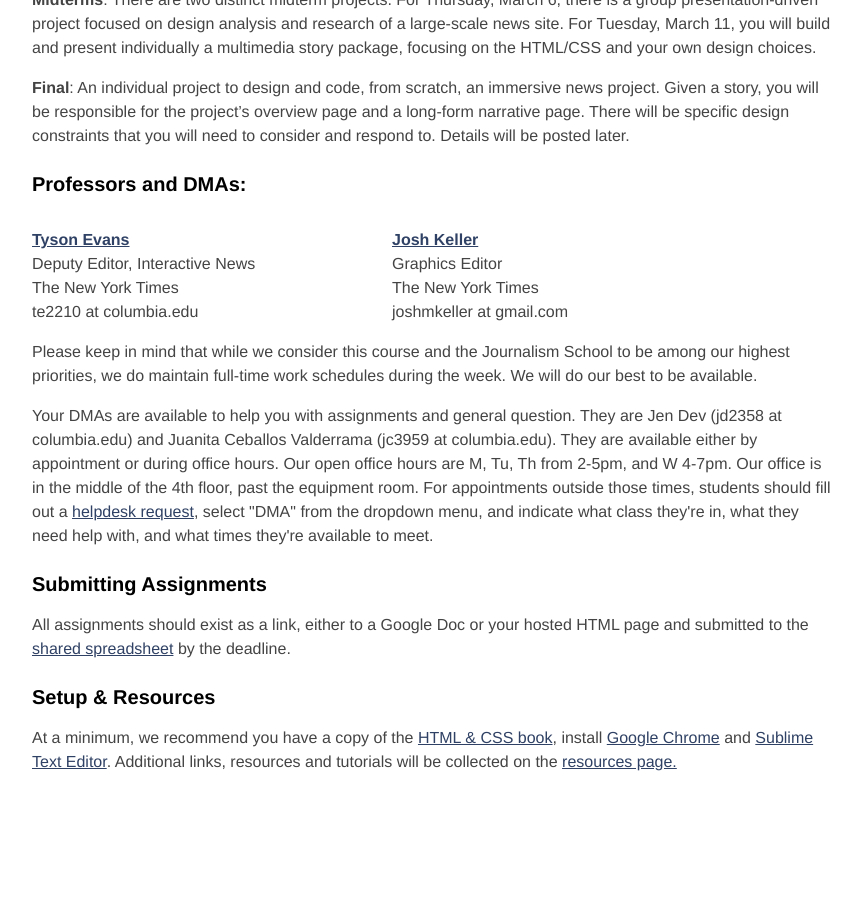
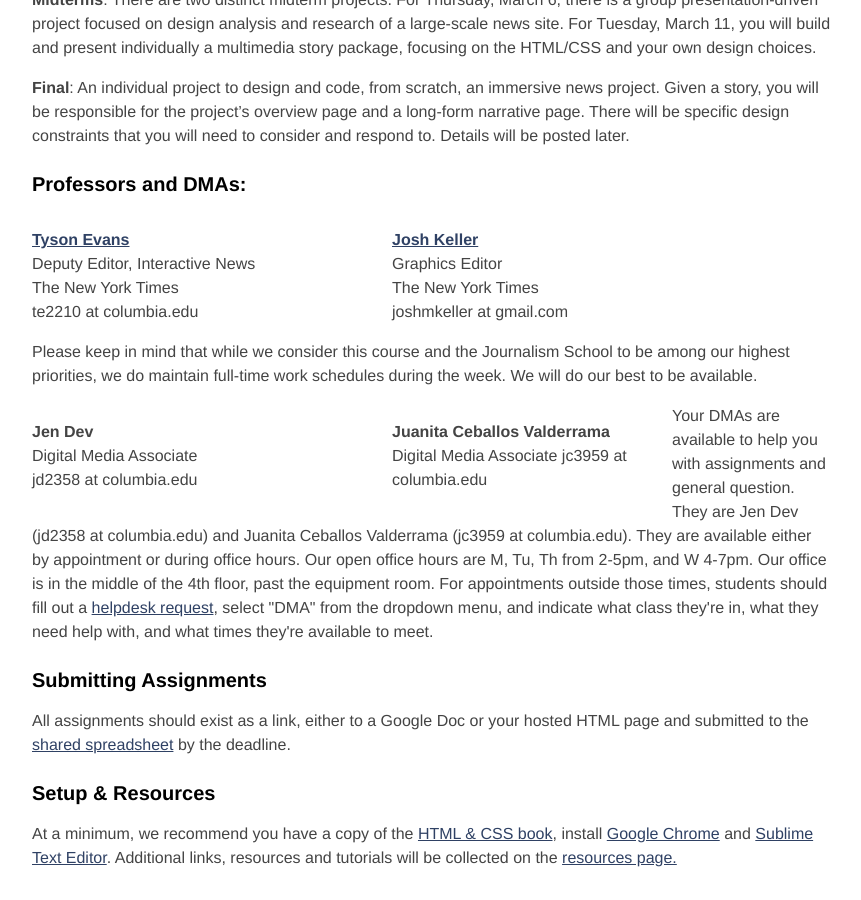
Before and after one commit to tysone/2014-columbia, a Jekyll site: the page built from index.html, in a window 1280 px wide and 900 px high, scrolled down 2298 px. Shown: the whole window, without its empty margins (248-1109 px from the left). Built offline with Jekyll 4.4.1, drawn with Linux system fonts in a browser that asks for light colours; before the commit the page ends 3102 px from its top, so only the background shows below that.

Commit message:
minor ch

```diff
--- a/index.html
+++ b/index.html
@@ -78,6 +78,14 @@ joshmkeller at gmail.com</p>
 
 <p style="clear: both;">Please keep in mind that while we consider this course and the Journalism School to be among our highest priorities, we do maintain full-time work schedules during the week. We will do our best to be available.</p>
 
+<p style="float: left; width: 35%; margin-right: 10%;"><strong>Jen Dev</strong><br />
+Digital Media Associate<br />
+jd2358 at columbia.edu</p>
+
+<p style="float: left; width: 35%;"><strong>Juanita Ceballos Valderrama</strong><br />
+Digital Media Associate
+jc3959 at columbia.edu</p>
+
 <p>Your DMAs are available to help you with assignments and general question. They are Jen Dev (jd2358 at columbia.edu) and Juanita Ceballos Valderrama (jc3959 at columbia.edu). They are available either by appointment or during office hours. Our open office hours are M, Tu, Th from 2-5pm, and W 4-7pm. Our office is in the middle of the 4th floor, past the equipment room. For appointments outside those times, students should fill out a <a href="http://help.jrn.columbia.edu">helpdesk request</a>, select "DMA" from the dropdown menu, and indicate what class they're in, what they need help with, and what times they're available to meet.</p>
 
 <a name="submitting"></a><h2>Submitting Assignments</h2>
```
